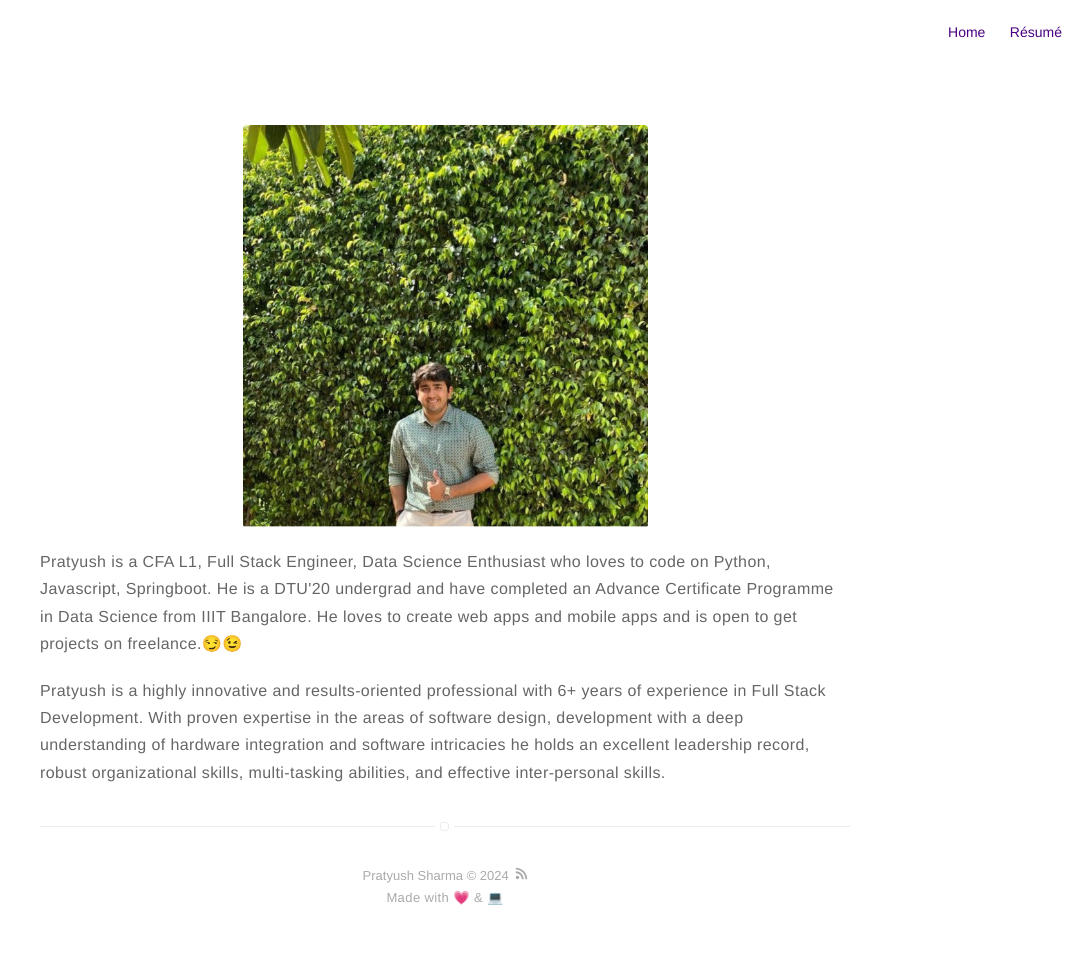
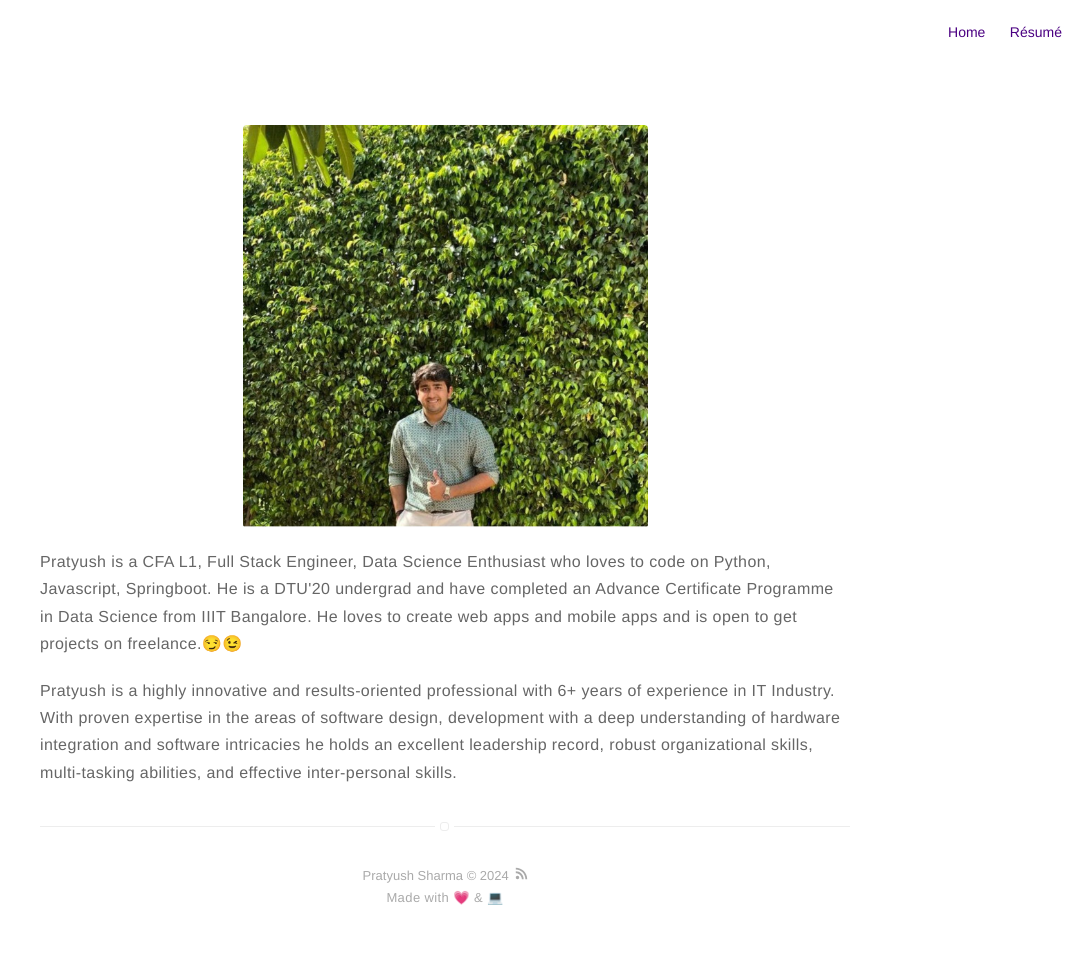
Before and after one commit to Pratyuxh/Pratyuxh.github.io, a Jekyll site: the page built from about.md, in a window 1280 px wide. Shown: the whole page, without its empty margins (195-1280 px from the left). Built offline with Jekyll 4.4.1, drawn with Linux system fonts in a browser that asks for light colours.

Commit message:
Bio Changes

```diff
--- a/about.md
+++ b/about.md
@@ -9,5 +9,5 @@ Pratyush is a CFA L1, Full Stack Engineer, Data Science Enthusiast who loves to
 </p>
 
 <p>
-Pratyush is a highly innovative and results-oriented professional with 6+ years of experience in Full Stack Development. With proven expertise in the areas of software design, development with a deep understanding of hardware integration and software intricacies he holds an excellent leadership record, robust organizational skills, multi-tasking abilities, and effective inter-personal skills.
+Pratyush is a highly innovative and results-oriented professional with 6+ years of experience in IT Industry. With proven expertise in the areas of software design, development with a deep understanding of hardware integration and software intricacies he holds an excellent leadership record, robust organizational skills, multi-tasking abilities, and effective inter-personal skills.
 </p>
```
